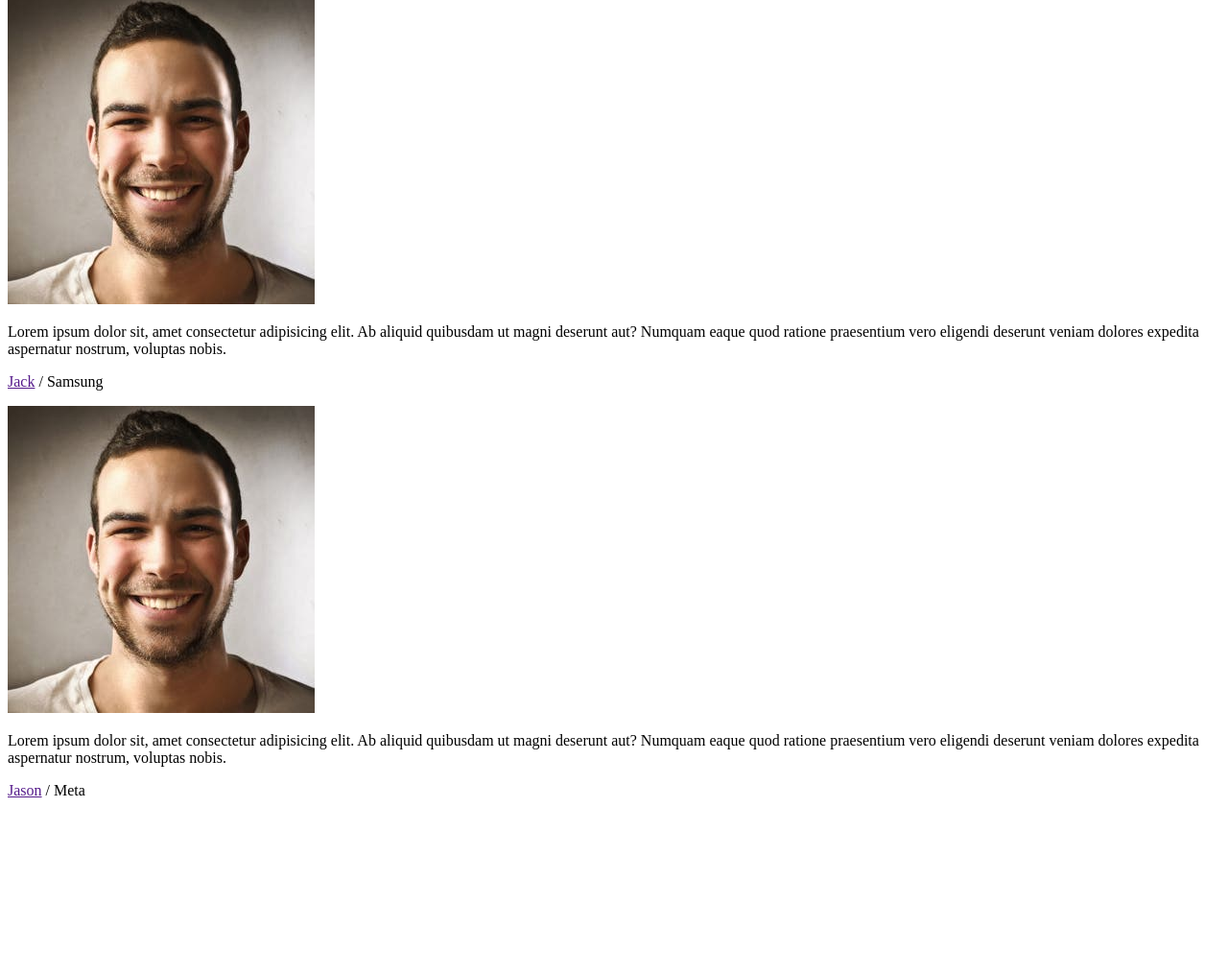
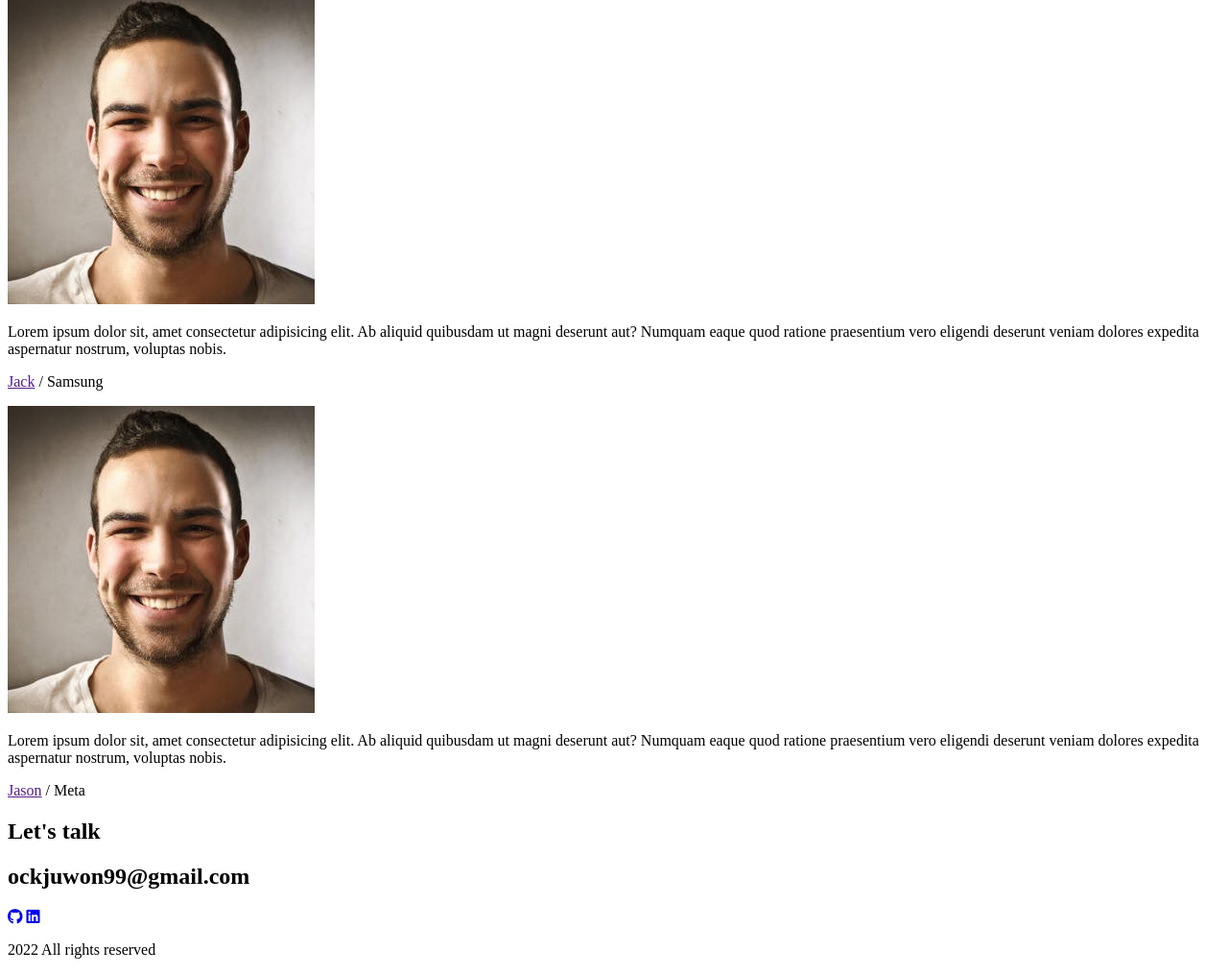
Before and after one commit to OckJuWon0831/ProfileWebsite, a plain HTML site: page index.html in a window 1280 px wide. Shown: the part 4286-5301 px from the top of the page at 96% size. Before the commit the page ends 5135 px from the top, so only its background shows below. Drawn offline with Linux system fonts and the light colour scheme.

Commit message:
HTML: Contact

```diff
--- a/index.html
+++ b/index.html
@@ -273,7 +273,22 @@
         </div>
       </div>
     </section>
+
     <!-- Contact -->
-    <section id="contact"></section>
+    <section id="contact">
+      <h1 class="contact__title">Let's talk</h1>
+      <h2 class="contact__email">ockjuwon99@gmail.com</h2>
+      <div class="contact__links">
+        <a href="https://github.com/OckJuWon0831" target="_blank"
+          ><i class="fa-brands fa-github"></i
+        ></a>
+        <a
+          href="https://www.linkedin.com/in/ju-won-ock-3409b71aa/"
+          target="_blank"
+          ><i class="fa-brands fa-linkedin"></i
+        ></a>
+      </div>
+      <p class="contact__rights">2022 All rights reserved</p>
+    </section>
   </body>
 </html>
```
